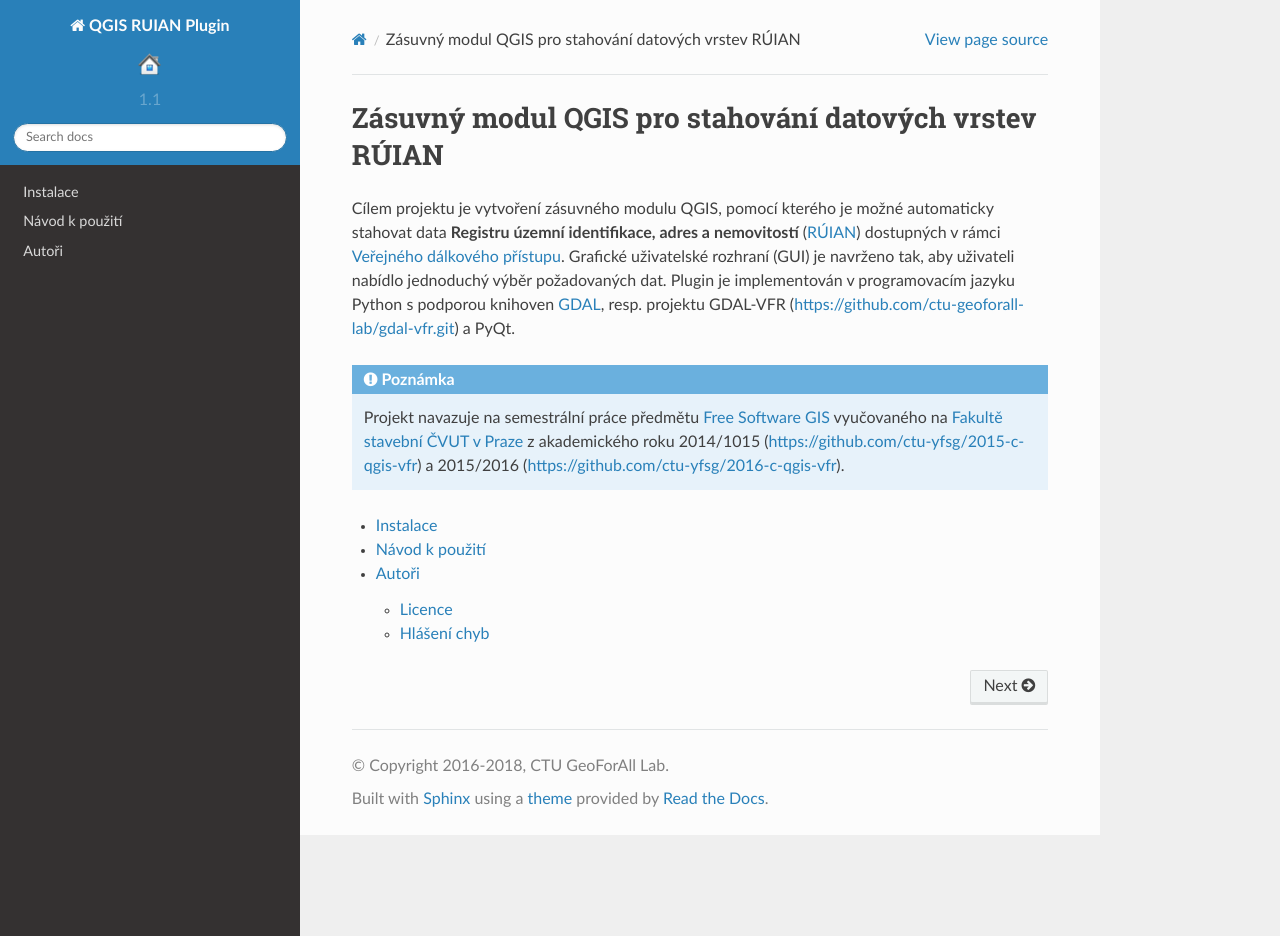
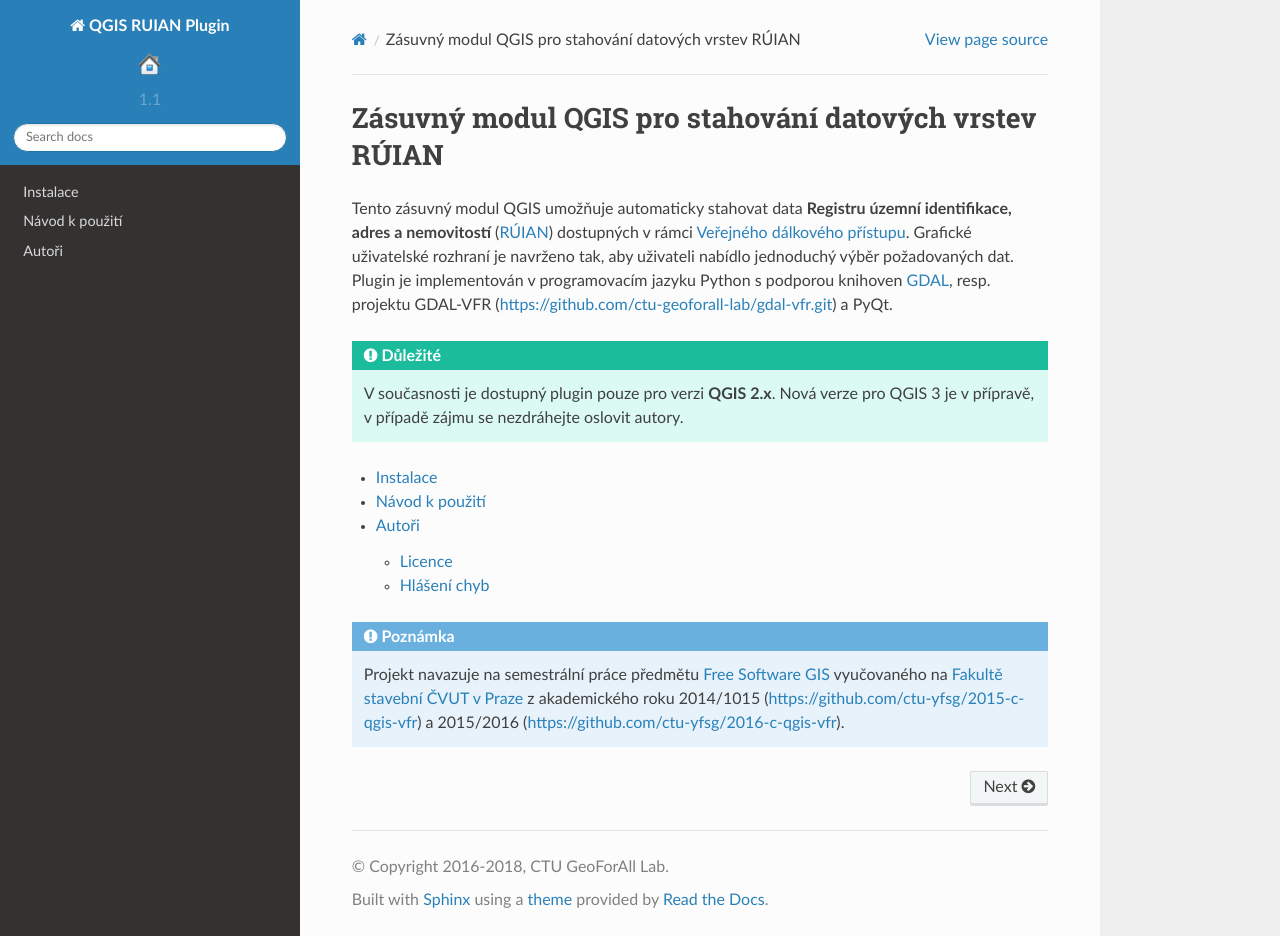
Before and after one commit to ctu-geoforall-lab/qgis-ruian-plugin, a Sphinx documentation site: the page built from docs/source/index.rst, in a window 1280 px wide and 936 px high. Built offline with Sphinx 7.4.7 and the Read the Docs theme 2.0.0, drawn with Linux system fonts in a browser that asks for light colours; formulas are drawn with MathJax 3.

Commit message:
update docs

```diff
--- a/docs/source/dodatek.rst
+++ b/docs/source/dodatek.rst
@@ -20,5 +20,5 @@
 Hlášení chyb
 ^^^^^^^^^^^^
 
-Případné chyby či náměty na vylepšení hlašte na `našem GitHubu
+Případné chyby či náměty na vylepšení hlašte na `našem GitHub repositáři
 <https://github.com/ctu-geoforall-lab/qgis-ruian-plugin/issues>`__.
--- a/docs/source/index.rst
+++ b/docs/source/index.rst
@@ -1,21 +1,18 @@
 Zásuvný modul QGIS pro stahování datových vrstev RÚIAN
 ======================================================
 
-Cílem projektu je vytvoření zásuvného modulu QGIS, pomocí kterého je
-možné automaticky stahovat data **Registru územní identifikace, adres
-a nemovitostí** (`RÚIAN <http://ruian.cz>`__) dostupných v rámci
-`Veřejného dálkového přístupu <http://vdp.cuzk.cz/>`__. Grafické
-uživatelské rozhraní (GUI) je navrženo tak, aby uživateli nabídlo
-jednoduchý výběr požadovaných dat. Plugin je implementován v
-programovacím jazyku Python s podporou knihoven `GDAL
-<http://gdal.org>`_, resp. projektu GDAL-VFR
+Tento zásuvný modul QGIS umožňuje automaticky stahovat data **Registru
+územní identifikace, adres a nemovitostí** (`RÚIAN
+<http://ruian.cz>`__) dostupných v rámci `Veřejného dálkového přístupu
+<http://vdp.cuzk.cz/>`__. Grafické uživatelské rozhraní je navrženo
+tak, aby uživateli nabídlo jednoduchý výběr požadovaných dat. Plugin
+je implementován v programovacím jazyku Python s podporou knihoven
+`GDAL <http://gdal.org>`_, resp. projektu GDAL-VFR
 (https://github.com/ctu-geoforall-lab/gdal-vfr.git) a PyQt.
 
-.. note:: Projekt navazuje na semestrální práce předmětu `Free Software GIS
-          <http://geo.fsv.cvut.cz/gwiki/155YFSG>`__ vyučovaného na `Fakultě
-          stavební ČVUT v Praze <http://www.fsv.cvut.cz>`__ z akademického roku
-          2014/1015 (https://github.com/ctu-yfsg/2015-c-qgis-vfr) a 2015/2016
-          (https://github.com/ctu-yfsg/2016-c-qgis-vfr).
+.. important:: V současnosti je dostupný plugin pouze pro verzi **QGIS
+   2.x**. Nová verze pro QGIS 3 je v přípravě, v případě zájmu se
+   nezdráhejte oslovit autory.
 
 .. toctree::
    :maxdepth: 2
--- a/docs/source/popis.rst
+++ b/docs/source/popis.rst
@@ -1,12 +1,12 @@
 Návod k použití
 ---------------
 
-Vybereme obec či obce, které chceme naimportovat:
+Vybereme obec či obce, které chceme stáhnout:
 
 .. image:: images/select.png
    :width: 600
 
-.. warning:: Je vhodné zvolit menší objem dat maximálně ve velikosti
+.. important:: Je vhodné zvolit menší objem dat maximálně ve velikosti
              okresu. Zásuvný modul není navržen pro stahování většího
              objemu dat.
 
@@ -28,7 +28,7 @@
           * `SQLite <http://gdal.org/drv_sqlite.html>`__
           * `OGC GeoPackage <http://gdal.org/drv_geopackage.html>`__
 
-          Podpora pro další formáty bude přidána na vyžádání.
+          Podpora pro další formáty může být přidána na vyžádání.
 
 Data můžeme v QGISu rovnou zobrazit:
 
```
Also changed, not shown: other parts of docs/source/index.rst (+6 -0 lines), docs/source/instalace.rst (+3 -6 lines).
